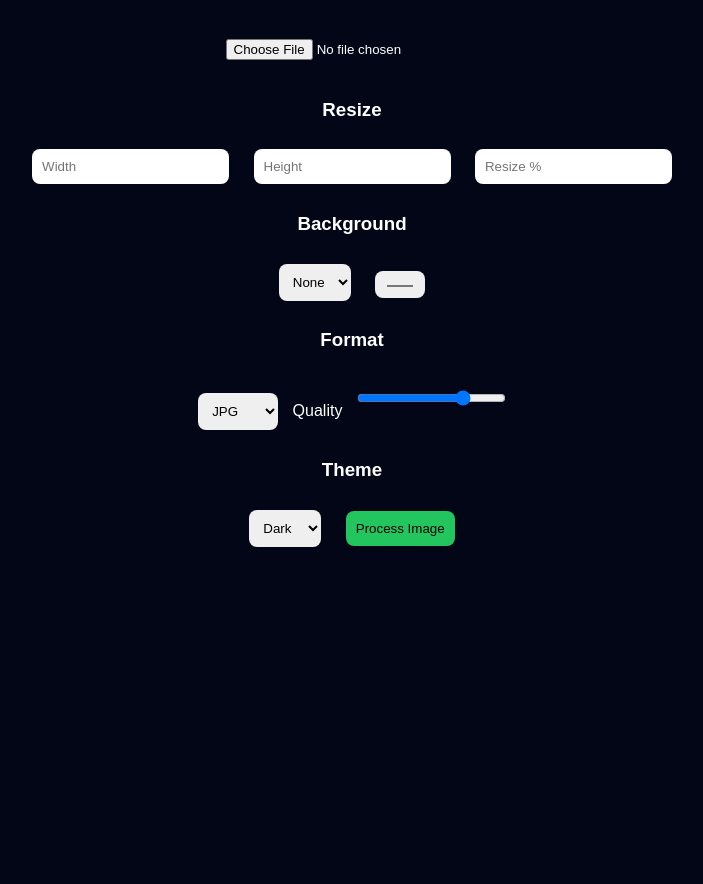
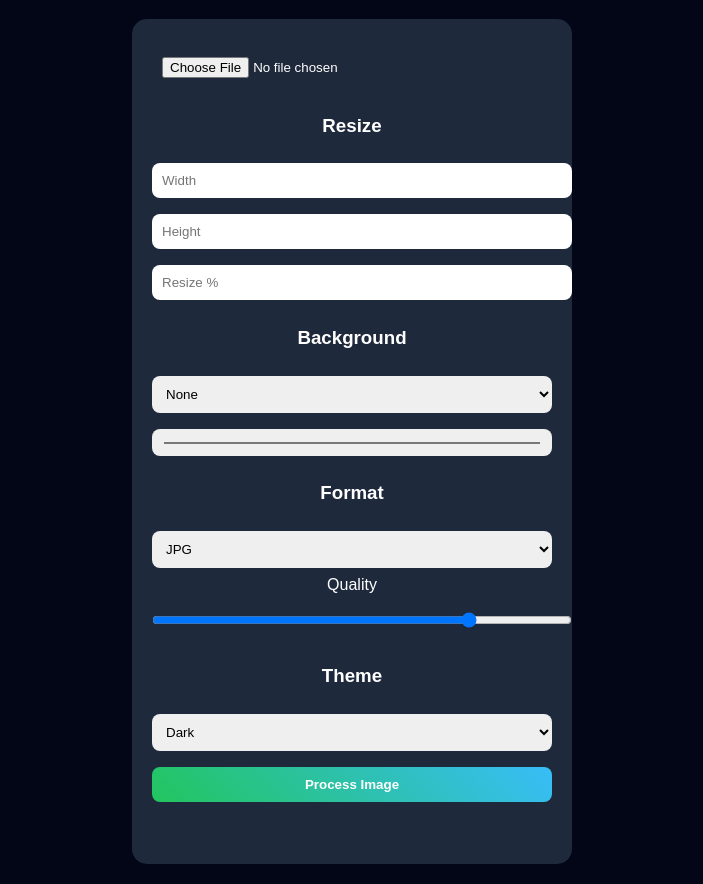
Before and after one commit to aroh097/SnapScale, a plain HTML site: page index.html in a window 1280 px wide. Shown: the part 62-946 px from the top of the page, without its empty margins (288-991 px from the left). Before the commit the page ends 800 px from the top, so only its background shows below. Drawn offline with Linux system fonts and the light colour scheme.

Commit message:
Update style.css

```diff
--- a/style.css
+++ b/style.css
@@ -1,23 +1,33 @@
 body {
   font-family: Arial;
-    text-align: center;
   background: #020617;
   color: white;
+  text-align: center;
+}
+
+.container {
+  max-width: 400px;
+  margin: 20px auto;
+  background: #1e293b;
+  padding: 20px;
+  border-radius: 15px;
 }
 
 input, select, button {
-    margin: 10px;
+  width: 100%;
   padding: 10px;
+  margin: 8px 0;
   border-radius: 8px;
   border: none;
 }
 
 button {
-    background: #22c55e;
-    cursor: pointer;
+  background: linear-gradient(45deg,#22c55e,#38bdf8);
+  color: white;
+  font-weight: bold;
 }
 
-canvas {
-    margin-top: 20px;
-    max-width: 90%;
+img {
+  max-width: 100%;
+  margin-top: 10px;
 }
```
Lines whose indentation alone changed are shown as unchanged.
